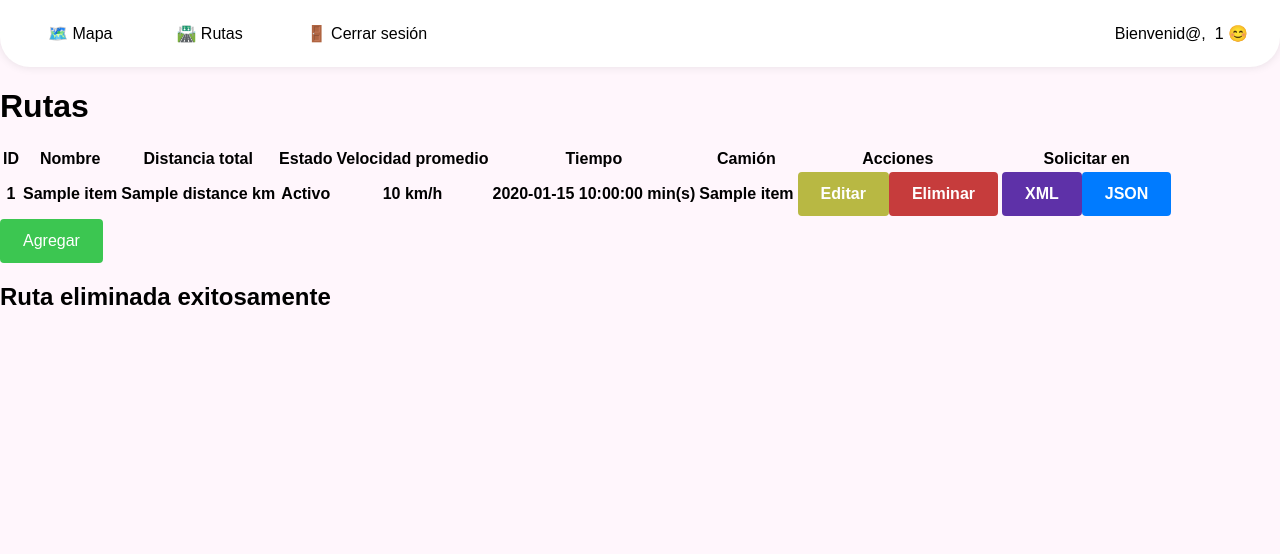
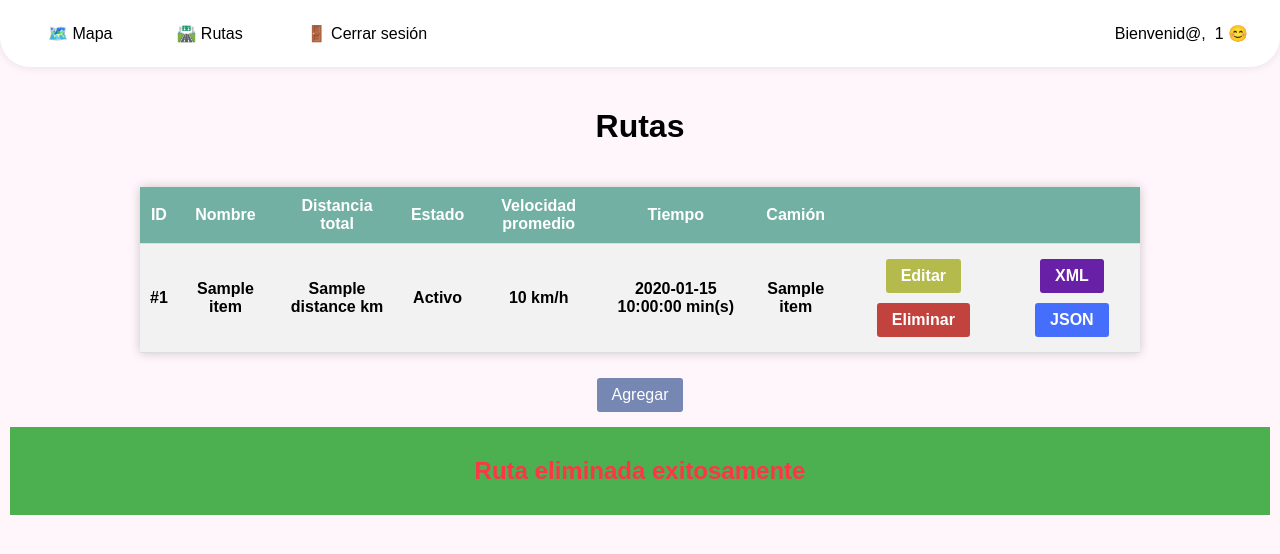
Before and after one commit to edu-flores/jewelry-database, a Flask app: a page that uses flask_app/templates/routes.html in a window 1280 px wide. Shown: the top 554 px of the page. Run offline with Flask 3, Linux system fonts and the light colour scheme; the visitor is signed in with stand-in values (Sample User, id 1); a database or web service that is not in the repository returns one stand-in record (values such as "Sample title"); data that the repository does not hold is empty.

Commit message:
crud styles

```diff
--- a/flask_app/static/css/routes.css
+++ b/flask_app/static/css/routes.css
@@ -1,64 +1,86 @@
 body {
+    font-family: Arial, sans-serif;
     background-color: #fff6fc;
+    text-align: center;
     margin: 0;
-    padding: 0;
 }
 
-/* Estilo general de botones */
+h1 {
+    padding: 20px;
+}
+
+table {
+    width: 90%;
+    max-width: 1000px;
+    margin: 20px auto;
+    background-color: #fff;
+    border-collapse: collapse;
+    box-shadow: 0 0 10px rgba(0, 0, 0, 0.2);
+}
+
+.ruta_head {
+    background-color: #71b0a2;
+    color: white;
+}
+
+th, td {
+    padding: 10px;
+    text-align: center;
+    border-bottom: 1px solid #ddd;
+}
+
+.ruta:nth-child(even) {
+    background-color: #f2f2f2;
+}
+
+.ruta:nth-child(odd) {
+    background-color: #ffffff;
+}
+
 .boton {
     display: inline-block;
-    padding: 10px 20px;
-    color: #fff;
+    margin: 5px;
+    padding: 8px 15px;
+    text-align: center;
     text-decoration: none;
-    border-radius: 4px;
+    background-color: #4CAF50;
+    color: white;
+    border: none;
+    cursor: pointer;
+    border-radius: 3px;
 }
 
-/* Boton editar */
 .boton.editar {
-    background-color: #b8b843;
-    border: 3px solid #b8b843;
+    background-color: #b4bb4c;
 }
 
-.boton.editar:hover {
-    background-color: #707029;
+.boton.eliminar {
+    background-color: #c2433d;
 }
 
-/* Boton eliminar */
-.boton.eliminar {
-    background-color: #c63c3c;
-    border: 3px solid #c63c3c;
+.boton.xml {
+    background-color: #6820a6;
 }
 
-.boton.eliminar:hover {
-    background-color: #591c1c;
+.boton.json {
+    background-color: #456efc;
 }
 
-/* Boton Agregar */
 .boton.agregar {
-    background-color: #3cc651;
-    border: 3px solid #3cc651;
+    background-color: #7687b3;
 }
 
-.boton.agregar:hover {
-    background-color: #1a5623;
+.boton:hover {
+    opacity: 0.8;
 }
 
-/* Boton XML */
-.boton.xml {
-    background-color: #5e31a8;
-    border: 3px solid #5e31a8;
+h2 {
+    color: #FF3547;
 }
 
-.boton.xml:hover {
-    background-color: #391d66;
+.notifications {
+    background-color: #4CAF50;
+    color: white;
+    padding: 10px;
+    margin: 10px;
 }
-
-/* Boton JSON */
-.boton.json {
-    background-color: #007bff;
-    border: 3px solid #007bff;
-}
-
-.boton.json:hover {
-    background-color: #004085;
-}
--- a/flask_app/templates/routes.html
+++ b/flask_app/templates/routes.html
@@ -15,20 +15,19 @@
     {% if data %}
       <table>
         <tr class="ruta_head">
-          <th class="header">ID</th> <!-- route[0] -->
-          <th class="header">Nombre</th> <!-- route[1] -->
-          <th class="header">Distancia total</th> <!-- route[2] -->
-          <th class="header">Estado</th> <!-- route[3] -->
-          <th class="header">Velocidad promedio</th> <!-- route[4] -->
-          <th class="header">Tiempo</th> <!-- route[5] -->
-          <th class="header">Camión</th> <!-- route[6] -->
-          <!-- Nombre del camión == route[07] -->
-          <th class="header">Acciones</th>
-          <th class="header">Solicitar en</th>
+          <th class="header">ID</th>
+          <th class="header">Nombre</th>
+          <th class="header">Distancia total</th>
+          <th class="header">Estado</th>
+          <th class="header">Velocidad promedio</th>
+          <th class="header">Tiempo</th>
+          <th class="header">Camión</th>
+          <th class="header"></th>
+          <th class="header"></th>
         </tr>
         {% for route in routes %}
           <tr class="ruta">
-            <th class="dato">{{ route["id"] }}</th>
+            <th class="dato">#{{ route["id"] }}</th>
             <th class="dato">{{ route["name"] }}</th>
             <th class="dato">{{ route["distance"] }} km</th>
             {% if route["active"] %}
```
